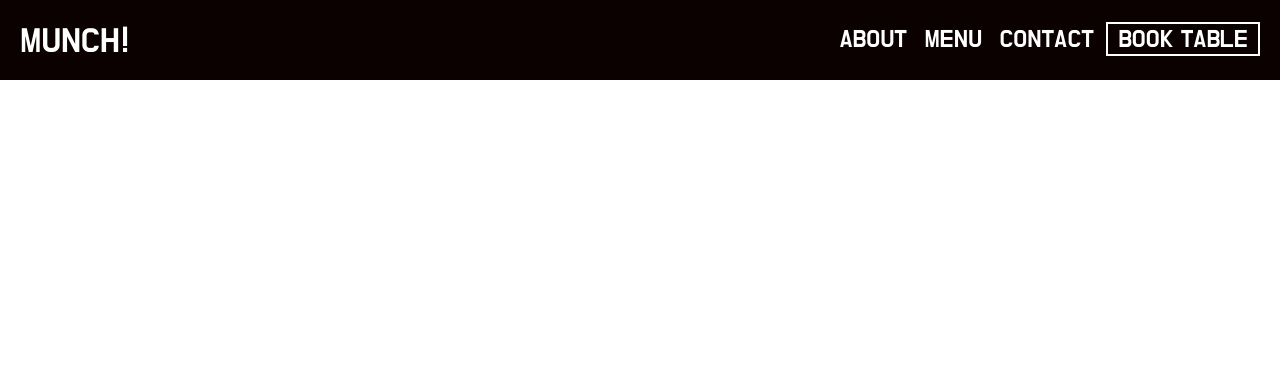
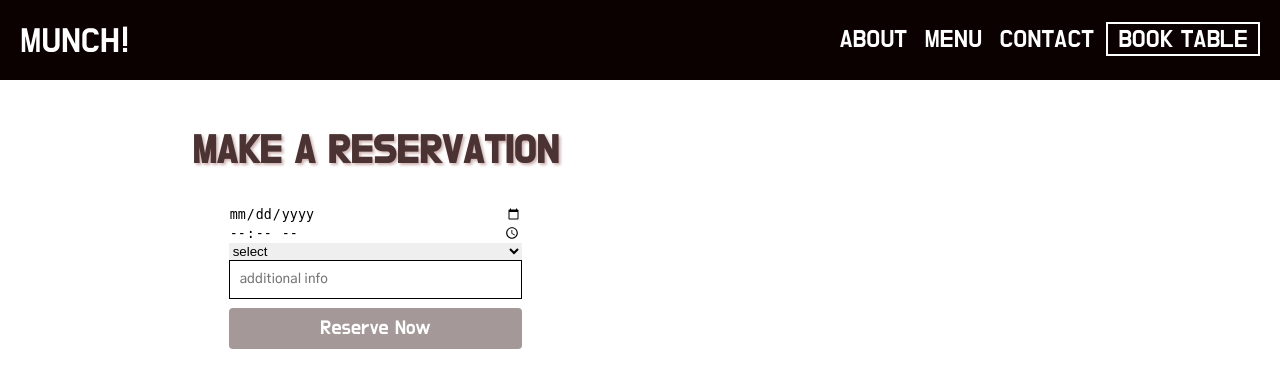
Before and after one commit to annuc1s/ms3_munch_dataCentricDevelopment, a Flask app: page /book_table in a window 1280 px wide. Shown: the top 388 px of the page. Run offline with Flask 2, Linux system fonts and the light colour scheme; some libraries are stand-ins or nearby versions.

Commit message:
initial book-tbl.html layout created

```diff
--- a/static/css/style.css
+++ b/static/css/style.css
@@ -170,7 +170,7 @@ footer h2{
 }
 /*---------------About*/
 
-#about h2, #contact-form h2, #menu h2, .log-in-form h2, .modal-container h2{
+#about h2, #contact-form h2, #menu h2, .log-in-form h2, .modal-container h2, #reserve-table h2{
     font-family: 'Do Hyeon', sans-serif;
     text-transform: uppercase;
     color: rgb(75, 51, 51);
@@ -437,6 +437,26 @@ button:hover {
   from {transform: scale(0)}
   to {transform: scale(1)}
 }
+
+/*---------------------book-tbl.html*/
+
+#reserve-table{
+    margin-left: 15%;
+    margin-top: 6rem;
+    margin-right: 15%;
+    position: fixed;
+    z-index: -1;
+    padding: 0;
+}
+
+#reserve-table form{
+    display: grid;
+}
+
+#reserve-table form{
+    padding-top: 30px;
+}
+
 /*---------------------Responsive Sizing*/
 
 @media screen and (max-width: 900px){
--- a/templates/book-tbl.html
+++ b/templates/book-tbl.html
@@ -1,4 +1,16 @@
 {% extends 'base.html' %}
 {% block content %}
-
+<div id="reserve-table">
+    <h2>Make a reservation</h2>
+    <form>
+        <input type="date">
+        <input type="time">
+        <select name="party_size" id="no_people">
+            <option value="select no of people">select</option>
+            <option value="">2</option>
+        </select>
+        <input type="text" placeholder="additional info">
+        <button>Reserve Now</button>
+    </form>
+</div>
 {% endblock %}
--- a/templates/index.html
+++ b/templates/index.html
@@ -102,7 +102,7 @@
 						<input type="text" id="email" name="email" placeholder="Email" required>
 						<input type="text" id="subject" name="subject" placeholder="Subject" required>
 						<textarea name="message" id="message" rows="10" placeholder="Message Here..." required></textarea>
-						<input type="submit" value="Submit" class="reset">
+						<input type="message" value="Submit" class="reset">
 			</form>
 					</div>
 	</section>
```
